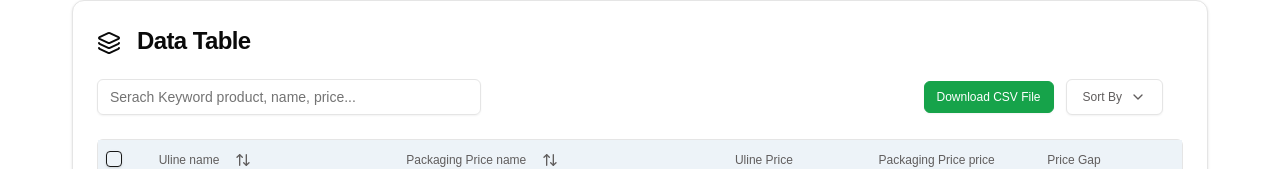
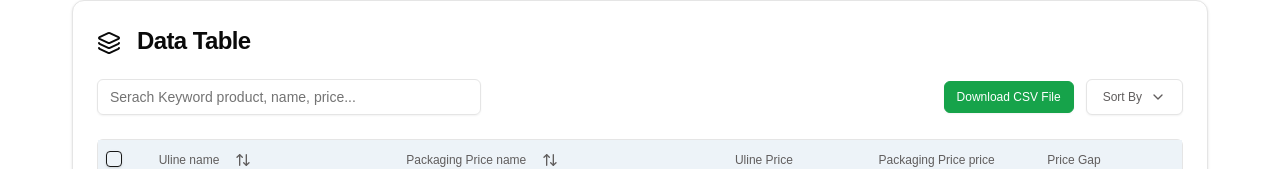
Before and after one commit to sachincalicut/KYC-FE-1, a Next.js app in the folder client/: page / in a window 1280 px wide. Shown: the part 394-563 px from the top of the page. Built offline with nearby package versions, Linux system fonts and the light colour scheme.

Commit message:
download button right alignment

```diff
--- a/client/src/app/(components)/users/data-table.tsx
+++ b/client/src/app/(components)/users/data-table.tsx
@@ -107,7 +107,7 @@ export function DataTable<TData, TValue>({
               className="max-w-sm"
             />
           </div>
-          <div className="col-span-1 float-right justify-end">
+          <div className="col-span-1 float-right justify-end text-right">
             <Button
               variant="outline"
               size="sm"
```
